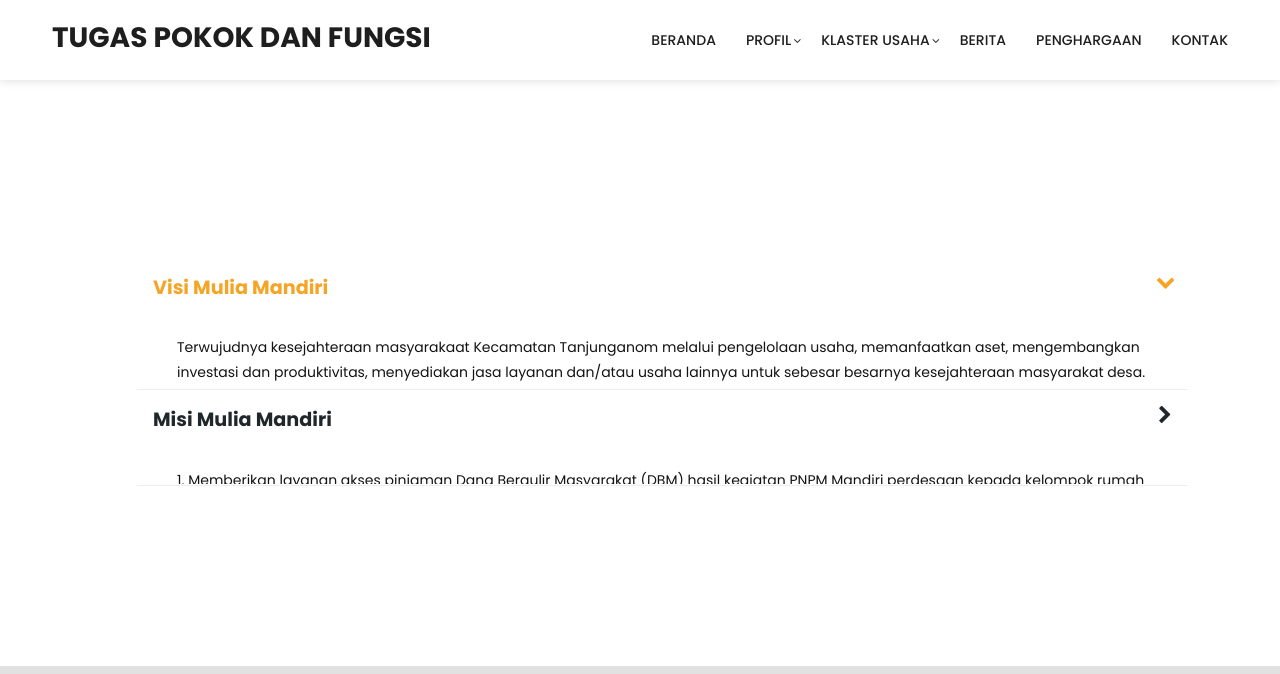
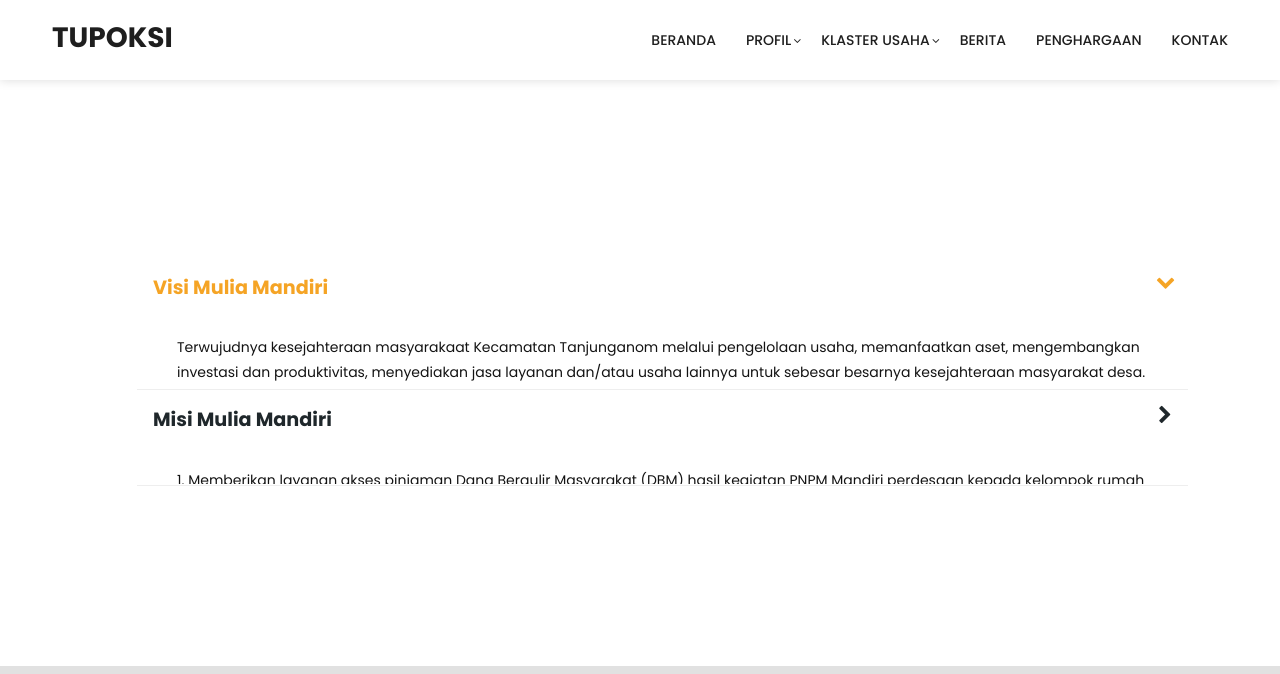
Before and after one commit to kevinRYOJ/Bumdes, a plain HTML site: page tupoksi.html in a window 1280 px wide. Shown: the top 674 px of the page. Drawn offline with nearby package versions, Linux system fonts and the light colour scheme.

Commit message:
Update tupoksi.html

```diff
--- a/tupoksi.html
+++ b/tupoksi.html
@@ -45,7 +45,7 @@ https://templatemo.com/tm-569-edu-meeting
                     <nav class="main-nav">
                         <!-- ***** Logo Start ***** -->
                         <a href="index.html" class="logo">
-                            Tugas Pokok dan Fungsi
+                            Tupoksi
                         </a>
                         <!-- ***** Logo End ***** -->
                         <!-- ***** Menu Start ***** -->
```
